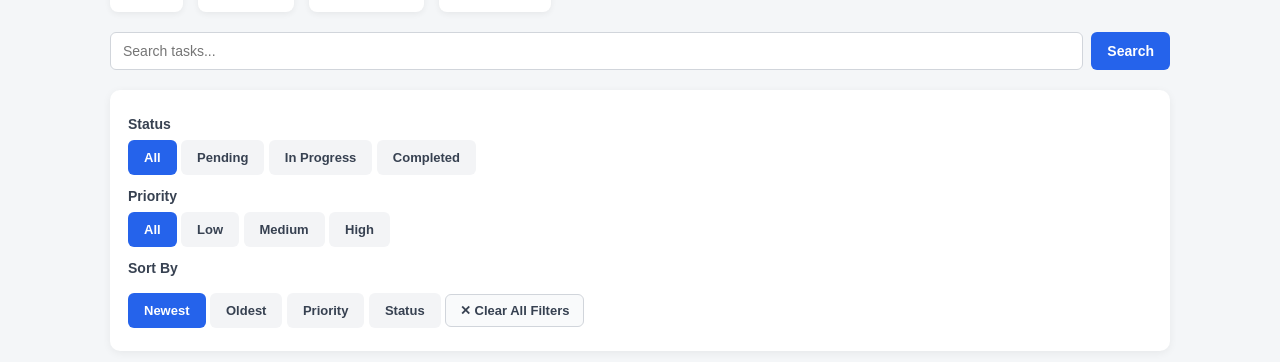
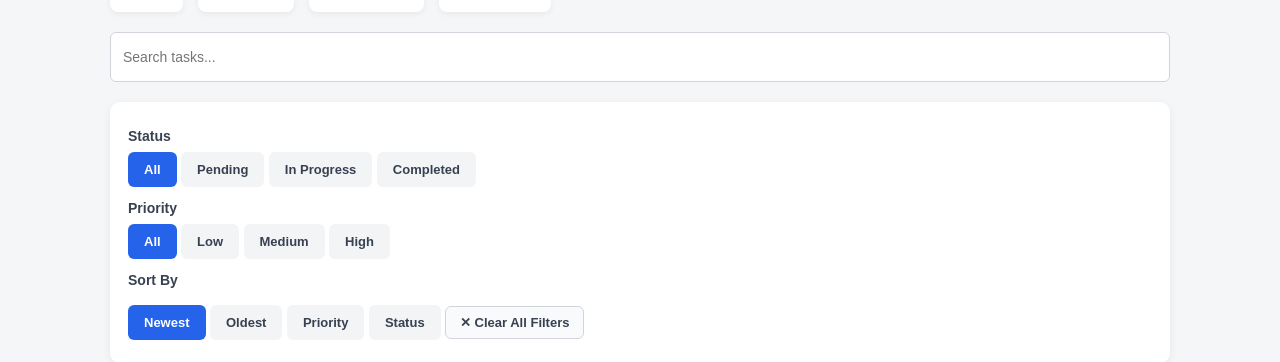
Before and after one commit to Cha-Luna-Star/ProjectManagement-WebApp, a Flask app: template templates/project.html in a window 1280 px wide. Shown: the part 449-811 px from the top of the page. Run offline with Flask 3, Linux system fonts and the light colour scheme; the template is opened without the code that fills it, so the values that code supplies are empty.

Commit message:
optimize task search

```diff
--- a/app.py
+++ b/app.py
@@ -170,7 +170,6 @@ def create_project():
 @app.route("/projects/<int:project_id>")
 def project(project_id):
 
-    search = request.args.get("search", "").strip()
     status = request.args.get("status")
     priority = request.args.get("priority")
     sort = request.args.get("sort", "newest")
@@ -209,21 +208,6 @@ def project(project_id):
     """
 
     params = [project_id]
-
-    if search:
-        query += """
-            AND (
-                title LIKE ?
-                OR description LIKE ?
-            )
-        """
-
-        search_term = f"%{search}%"
-
-        params.extend([
-            search_term,
-            search_term
-        ])
 
     if status:
         query += " AND status = ?"
@@ -266,20 +250,6 @@ def project(project_id):
         params
     ).fetchall()
 
-    if search:
-        query += """
-            AND (
-                title LIKE ?
-                OR description LIKE ?
-            )
-        """
-
-        search_term = f"%{search}%"
-
-        params.extend([
-            search_term,
-            search_term
-        ])
 
     # Due date status
     today = date.today()
--- a/static/css/tasks.css
+++ b/static/css/tasks.css
@@ -304,47 +304,21 @@
 }
 
 .task-search {
-    display: flex;
-
     gap: 8px;
-
-    margin-bottom: 20px;
+    margin-bottom: 10px;
 }
 
 .task-search input {
-    flex: 1;
-
+    width: 100%;
+    height: 50px;
     padding: 10px 12px;
-
     border: 1px solid #d1d5db;
-
     border-radius: 6px;
-
     font-size: 14px;
-
     outline: none;
+    box-sizing: border-box;
 }
 
 .task-search input:focus {
     border-color: #2563eb;
 }
-
-.task-search button {
-    padding: 10px 16px;
-
-    border: none;
-
-    border-radius: 6px;
-
-    background: #2563eb;
-
-    color: white;
-
-    font-weight: 600;
-
-    cursor: pointer;
-}
-
-.task-search button:hover {
-    background: #1d4ed8;
-}
--- a/templates/project.html
+++ b/templates/project.html
@@ -200,17 +200,18 @@
             ) }}"
             class="task-search"
         >
+        <div class="task-search">
 
             <input
                 type="search"
-                name="search"
+                id="taskSearch"
                 placeholder="Search tasks..."
-                value="{{ request.args.get('search', '') }}"
+                autocomplete="off"
             >
 
-            <button type="submit">
-                Search
-            </button>
+        </div>
+
+
 
         </form>
         <!-- FILTERS -->
@@ -416,8 +417,10 @@
 
                 {% for task in tasks %}
 
-                    <div class="task-card">
-
+                    <div
+                        class="task-card"
+                        data-search="{{ task['title'] }} {{ task['description'] }}"
+                    >
                         {% if task["due_date"] %}
 
                             <p class="task-due-date due-{{ task['due_status'] }}">
@@ -561,8 +564,58 @@
 
         </div>
 
+        <p
+            id="noTasksFound"
+            class="no-tasks-found"
+            style="display: none;"
+        >
+            No tasks found.
+        </p>
+
     </main>
+    <script>
 
+        const searchInput = document.getElementById("taskSearch");
+        const taskCards = document.querySelectorAll(".task-card");
+        const noTasksFound = document.getElementById("noTasksFound");
+
+        searchInput.addEventListener("input", function () {
+
+            const searchText = this.value.toLowerCase().trim();
+
+            let visibleTasks = 0;
+
+            taskCards.forEach(function (task) {
+
+                const searchableText =
+                    task.dataset.search.toLowerCase();
+
+                if (searchableText.includes(searchText)) {
+
+                    task.style.display = "";
+                    visibleTasks++;
+
+                } else {
+
+                    task.style.display = "none";
+
+                }
+
+            });
+
+            if (visibleTasks === 0) {
+
+                noTasksFound.style.display = "block";
+
+            } else {
+
+                noTasksFound.style.display = "none";
+
+            }
+
+        });
+
+    </script>
 </body>
 
 </html>
```
